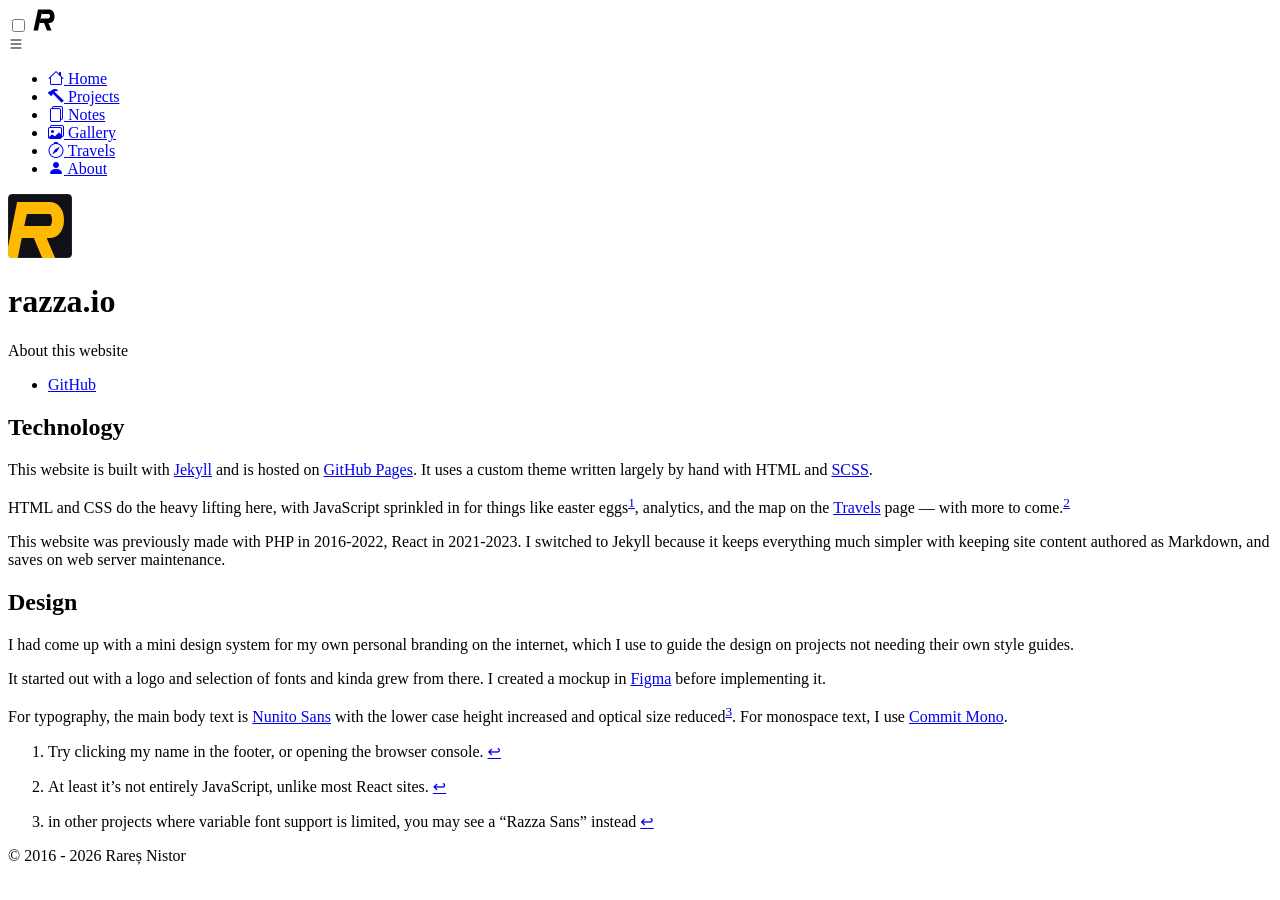
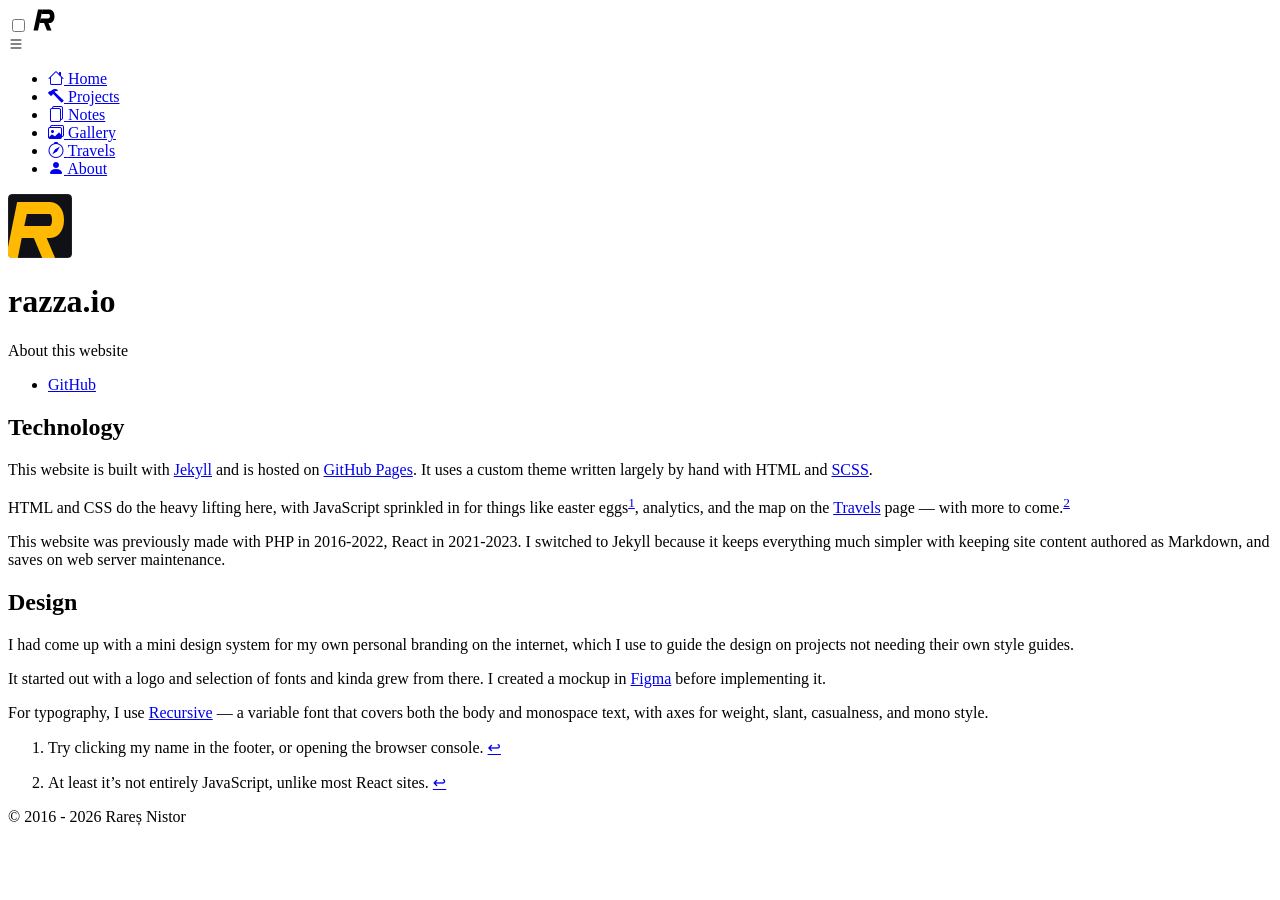
Before and after one commit to itisrazza/razza.io, a Jekyll site: the page built from _projects/razza.io.md, in a window 1280 px wide. Built offline with Jekyll 4.4.1, drawn with Linux system fonts in a browser that asks for light colours; some web fonts are replaced.

Commit message:
meta: update favicon and fix font references on razza.io project page

```diff
--- a/_includes/head.html
+++ b/_includes/head.html
@@ -9,6 +9,7 @@
     <link rel="stylesheet" href="{{ '/assets/css/style.css' | relative_url }}">
 
     <link rel="apple-touch-icon" sizes="180x180" href="{{ '/assets/favicon/apple-touch-icon.png' | relative_url }}">
+    <link rel="icon" type="image/svg+xml" href="{{ '/assets/favicon/favicon.svg' | relative_url }}">
     <link rel="icon" type="image/png" sizes="32x32" href="{{ '/assets/favicon/favicon-32x32.png' | relative_url }}">
     <link rel="icon" type="image/png" sizes="16x16" href="{{ '/assets/favicon/favicon-16x16.png' | relative_url }}">
     <link rel="manifest" href="{{ '/assets/favicon/site.webmanifest' | relative_url }}">
--- a/_projects/razza.io.md
+++ b/_projects/razza.io.md
@@ -39,11 +39,7 @@ I created a mockup in [Figma] before implementing it.
 
 [Figma]: https://www.figma.com/design/4DOj6e0gjkjN80ejJBvFqr/Razza-Design?node-id=3-25&t=WsewlEItHQ3YZFem-1
 
-For typography, the main body text is [Nunito Sans] with the lower case height
-increased and optical size reduced[^razza-sans]. For monospace text, I use
-[Commit Mono].
+For typography, I use [Recursive] — a variable font that covers both the body
+and monospace text, with axes for weight, slant, casualness, and mono style.
 
-[^razza-sans]: in other projects where variable font support is limited, you may see a "Razza Sans" instead
-
-[Nunito Sans]: https://fonts.google.com/specimen/Nunito+Sans
-[Commit Mono]: https://commitmono.com/
+[Recursive]: https://www.recursivefont.com/
```
Also changed, not shown: assets/favicon/android-chrome-192x192.png, assets/favicon/android-chrome-512x512.png, assets/favicon/apple-touch-icon.png, assets/favicon/apple-touch-icon.svg (added), assets/favicon/favicon-16x16.png, assets/favicon/favicon-32x32.png, assets/favicon/favicon.ico, assets/favicon/favicon.svg (added).
